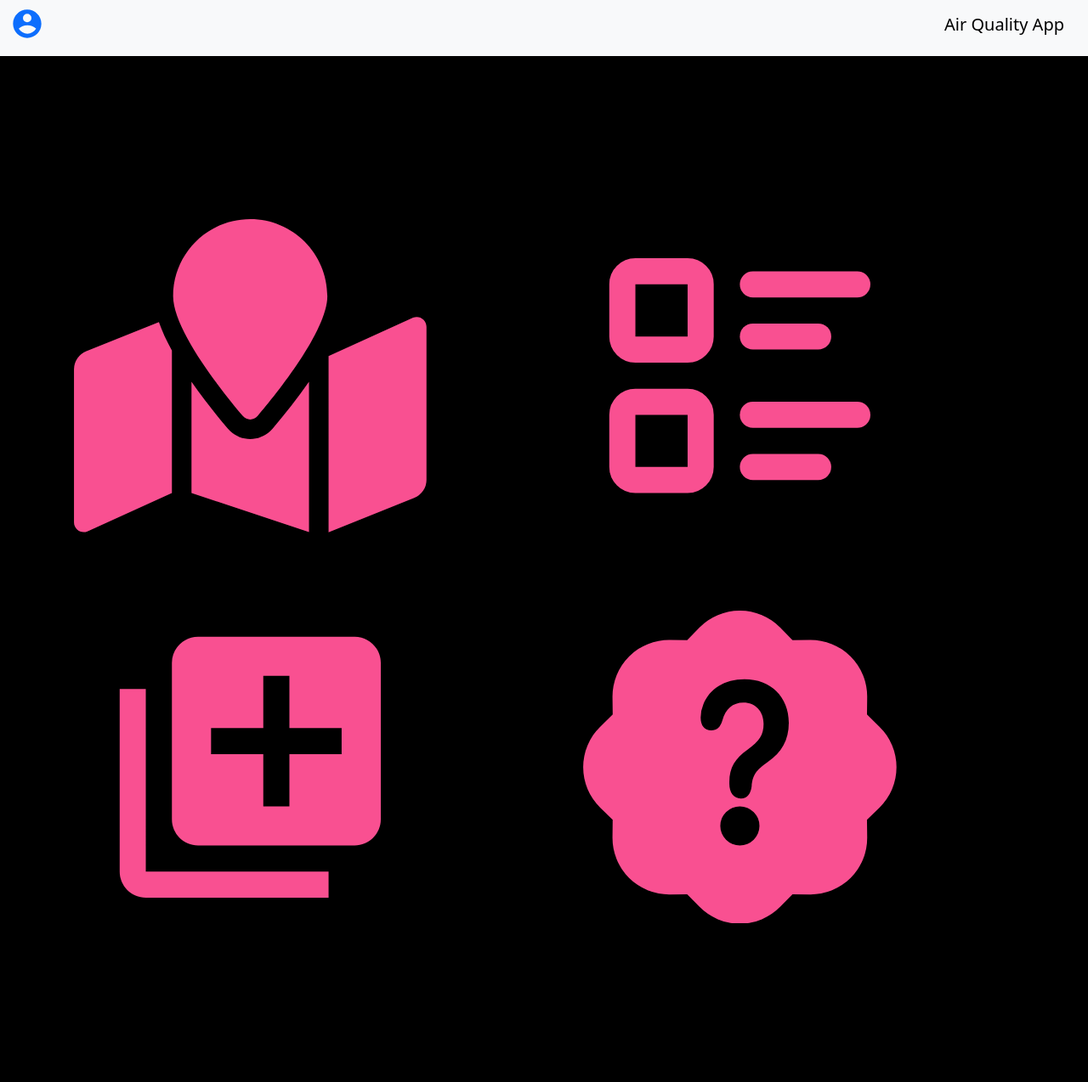
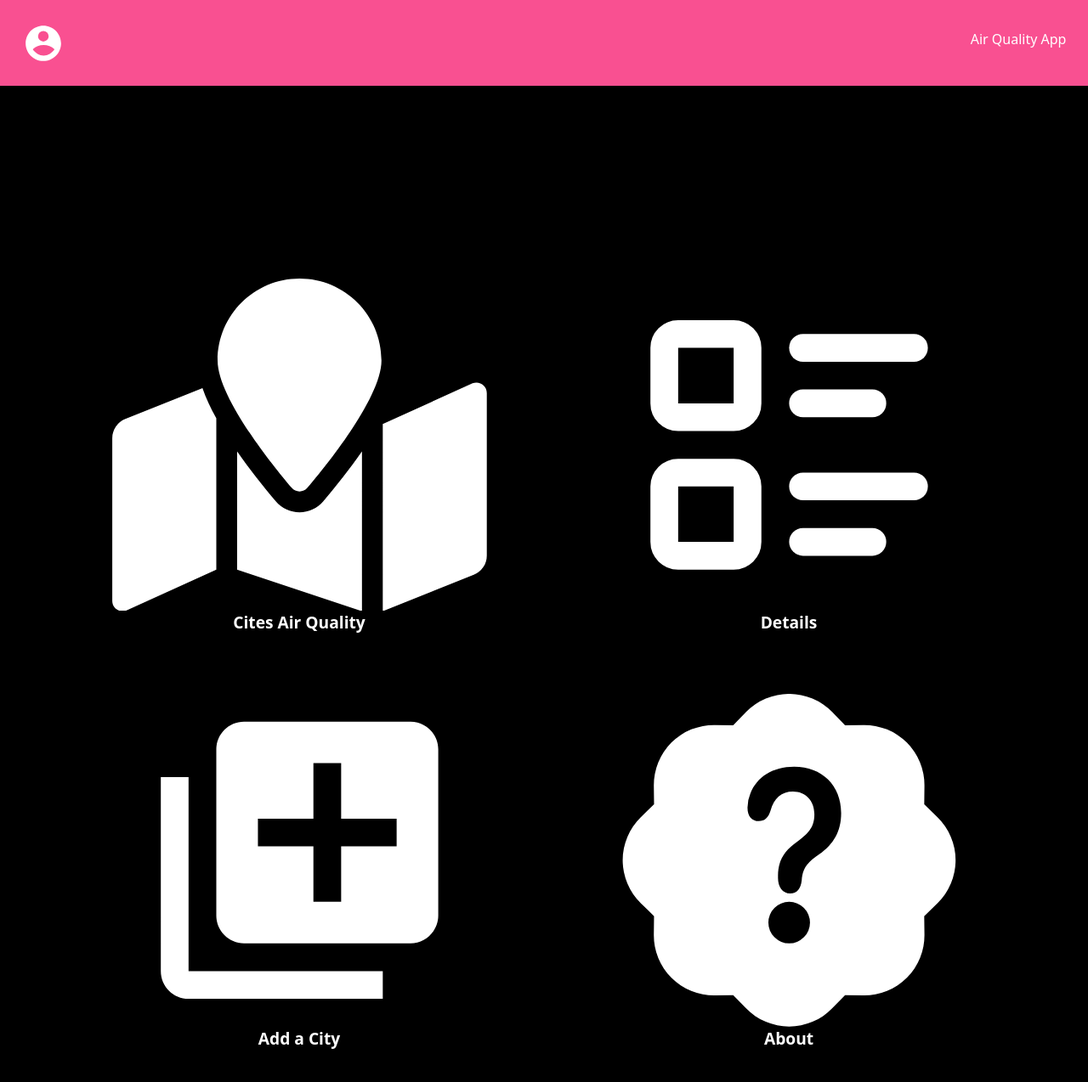
Before and after one commit to PabloEGonz/air-quality-app, a React (Create React App) app: page / in a window 1280 px wide. Shown: the top 1274 px of the page at 85% size. Before the commit the page ends 1244 px from the top, so only its background shows below. Built offline with nearby package versions, Linux system fonts and the light colour scheme.

Commit message:
Page fully functional

```diff
--- a/src/components/filtered.js
+++ b/src/components/filtered.js
@@ -28,11 +28,12 @@ const Filtered = () => {
       <div className="filtered">
         <form action="POST">
           <select name="filter" id="form-filter" onChange={handleCatChng}>
-            <option value="">--Please choose an option--</option>
+            <option value="">-Please choose an option-</option>
             <option value="worst">Worst</option>
             <option value="best">Best</option>
             <option value="all">All</option>
           </select>
+          <br />
           <button type="button" onClick={filterArray}>Filter</button>
         </form>
       </div>
--- a/src/components/map.js
+++ b/src/components/map.js
@@ -11,7 +11,6 @@ const Map = ({ lati, lon }) => {
   const [lat] = useState(lati);
   const [zoom] = useState(7);
   const [API_KEY] = useState('hHGuceOvDE9b4YEn0rQq');
-
   useEffect(() => {
     if (map.current) return; // stops map from intializing more than once
 
--- a/src/pages/home.js
+++ b/src/pages/home.js
@@ -13,7 +13,7 @@ const Home = () => {
     if (airdata.length === 0) {
       dispatch(getData(cities));
     }
-  }, [dispatch, cities]);
+  }, [dispatch, cities, airdata.length]);
   return (
     <>
       <nav className="navbar navbar-expand-lg bg-body-tertiary">
--- a/src/pages/options.js
+++ b/src/pages/options.js
@@ -8,17 +8,27 @@ import { RiAccountCircleFill } from 'react-icons/ri';
 
 const Options = () => (
   <>
-    <nav className="navbar navbar-expand-lg bg-body-tertiary">
-      <div className="container-fluid">
-        <Link className="return" to="/"><RiAccountCircleFill className="option" /></Link>
-        <h3 className="navbar-brand">Air Quality App</h3>
-      </div>
+    <nav className="navbar-index">
+      <Link to="/"><RiAccountCircleFill className="account" /></Link>
+      <h3 className="navbar-brand">Air Quality App</h3>
     </nav>
     <div className="options">
-      <Link className="link" to="/home"><FaMapMarked className="option" /></Link>
-      <Link className="link" to="/details"><TbListDetails className="option" /></Link>
-      <Link className="link" to="/add"><MdLibraryAdd className="option" /></Link>
-      <Link className="link" to="/about"><BsPatchQuestionFill className="option" /></Link>
+      <Link className="link" to="/home">
+        <FaMapMarked className="option" />
+        Cites Air Quality
+      </Link>
+      <Link className="link" to="/details">
+        <TbListDetails className="option" />
+        Details
+      </Link>
+      <Link className="link" to="/add">
+        <MdLibraryAdd className="option" />
+        Add a City
+      </Link>
+      <Link className="link" to="/about">
+        <BsPatchQuestionFill className="option" />
+        About
+      </Link>
     </div>
   </>
 );
--- a/src/styles/App.css
+++ b/src/styles/App.css
@@ -1,5 +1,11 @@
+.root {
+  --white: #fff;
+  --black: black;
+  --pink: #f95091;
+}
+
 ul {
-  padding: 0 !important;
+  padding: 0;
   margin: 0;
   list-style: none;
 }
@@ -8,6 +14,26 @@ ul {
   width: 100%;
   height: 100%;
   background-color: black;
+}
+
+.navbar-index {
+  background-color: #f95091;
+  height: 30%;
+  padding: 2%;
+  color: #fff;
+  display: flex;
+  justify-content: space-between;
+  align-items: center;
+}
+
+.account {
+  width: 50px;
+  height: 50px;
+  color: #fff;
+}
+
+.nav-brand {
+  font-size: 1.2rem;
 }
 
 .return {
@@ -29,7 +55,14 @@ ul {
   height: 100%;
   justify-self: center;
   align-self: center;
-  color: #f95091;
+  color: #fff;
+  display: flex;
+  flex-direction: column;
+  justify-content: center;
+  align-items: center;
+  text-decoration: none;
+  font-size: 1.2rem;
+  font-weight: 600;
 }
 
 .option {
@@ -38,17 +71,17 @@ ul {
 }
 
 .card-container {
+  margin-top: 5%;
   display: grid;
   grid-template-columns: repeat(2, 1fr);
   grid-template-rows: auto;
   width: 100%;
+  padding: 2%;
 }
 
 .card {
-  margin-top: 2%;
   width: fit-content;
   height: fit-content;
-  border-radius: 10px;
   justify-self: center;
 }
 
@@ -61,6 +94,7 @@ ul {
 }
 
 .card-container-details {
+  padding: 0;
   width: 100% !important;
 }
 
@@ -69,7 +103,12 @@ ul {
 }
 
 .details-body {
-  color: black !important;
+  color: rgb(251, 243, 243) !important;
+}
+
+.details-body p,
+.details-body span {
+  font-size: 0.8rem;
 }
 
 .under-dev {
--- a/src/styles/filtered.css
+++ b/src/styles/filtered.css
@@ -4,15 +4,11 @@
 }
 
 #form-filter {
-  width: 90%;
+  width: 50%;
   height: 40px;
   text-indent: 5px;
   border-radius: 10px;
-  font-size: 1.1rem;
-}
-
-#form-filter option {
-  width: 40%;
+  font-size: 1rem;
 }
 
 form button {
--- a/src/styles/map.css
+++ b/src/styles/map.css
@@ -1,6 +1,6 @@
 .card .map-wrap {
   position: relative;
-  width: 45vw;
+  width: 47vw;
   height: 250px;
 }
 
```
